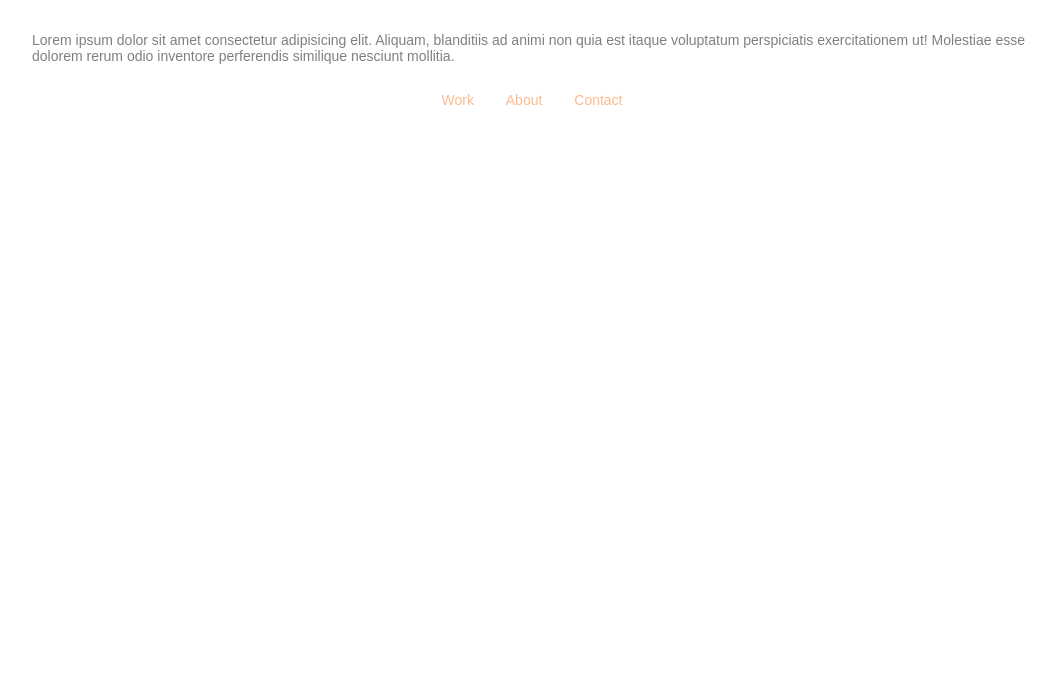
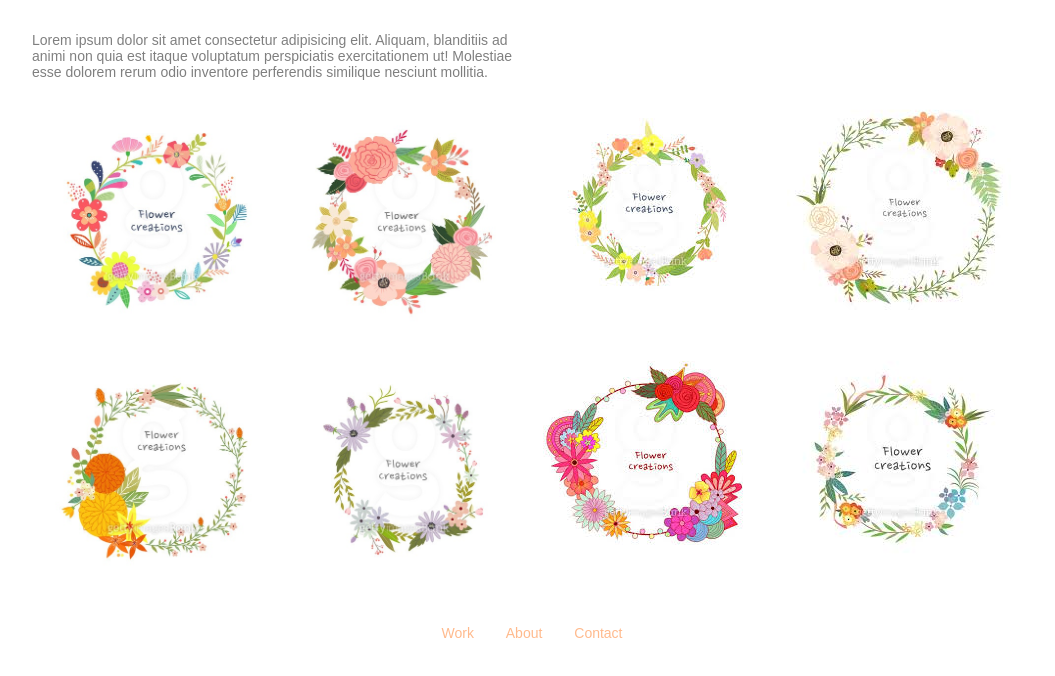
Before and after one commit to saitosan75/myportfolio, a plain HTML site: page index.html in a window 1280 px wide. Shown: the part 250-926 px from the top of the page, without its empty margins (108-1163 px from the left). Before the commit the page ends 800 px from the top, so only its background shows below. Drawn offline with Linux system fonts and the light colour scheme.

Commit message:
added img, thumbgrid, text align center, flex box

```diff
--- a/css/style.css
+++ b/css/style.css
@@ -15,6 +15,10 @@ body {
     max-width: 1000px;
 }
 
+p {
+    max-width: 35em;
+}
+
 a {
     color: rgba(255, 157, 92, 0.7);
     text-decoration: none;
@@ -27,6 +31,13 @@ a:hover {
 h1 {
     font-size: 3em;
 }
+
+/* HELPER CLASSES */
+
+.text-centered {
+    text-align: center;
+}
+/* STRUCTURE */
 
 .site-header,
 .site-navigation {
@@ -45,3 +56,29 @@ h1 {
     display: block;
     padding: 1em;
 }
+
+/* MEDIA */
+img {
+    max-width: 100%;
+    height: auto;
+}
+
+/* THUMBGRID */
+.thumbgrid {
+    padding: 0;
+    display: flex;
+    flex-wrap: wrap;
+    justify-content: space-between;
+}
+
+.thumbgrid li {
+    list-style: none;
+    width: 49.5%;
+    padding-bottom: 0.4%;
+}
+
+@media(min-width: 768px) {
+    .thumbgrid li {
+        width: 24.5%;
+    }
+}
--- a/index.html
+++ b/index.html
@@ -34,6 +34,41 @@
         <section>
             <h1>Welcome to my Portfolio</h1>
             <p>Lorem ipsum dolor sit amet consectetur adipisicing elit. Aliquam, blanditiis ad animi non quia est itaque voluptatum perspiciatis exercitationem ut! Molestiae esse dolorem rerum odio inventore perferendis similique nesciunt mollitia.</p>
+
+            <ul class="thumbgrid">
+                <li>
+                    <a href="#"><img src="img/1.jpg" alt="placeholder"/></a>
+                </li>
+
+                <li>
+                    <a href="#"><img src="img/2.jpg" alt="placeholder"/></a>
+                </li>
+
+                <li>
+                    <a href="#"><img src="img/3.jpg" alt="placeholder"/></a>
+                </li>
+
+                <li>
+                    <a href="#"><img src="img/4.jpg" alt="placeholder"/></a>
+                </li>
+
+                <li>
+                    <a href="#"><img src="img/5.jpg" alt="placeholder"/></a>
+                </li>
+
+                <li>
+                    <a href="#"><img src="img/6.jpg" alt="placeholder"/></a>
+                </li>
+
+                <li>
+                    <a href="#"><img src="img/7.jpg" alt="placeholder"/></a>
+                </li>
+
+                <li>
+                    <a href="#"><img src="img/8.jpg" alt="placeholder"/></a>
+                </li>
+            </ul>
+
         </section>
     </main>
 
```
Also changed, not shown: img/1.jpg (added), img/2.jpg (added), img/3.jpg (added), img/4.jpg (added), img/5.jpg (added), img/6.jpg (added), img/7.jpg (added), img/8.jpg (added), 1 other file.
